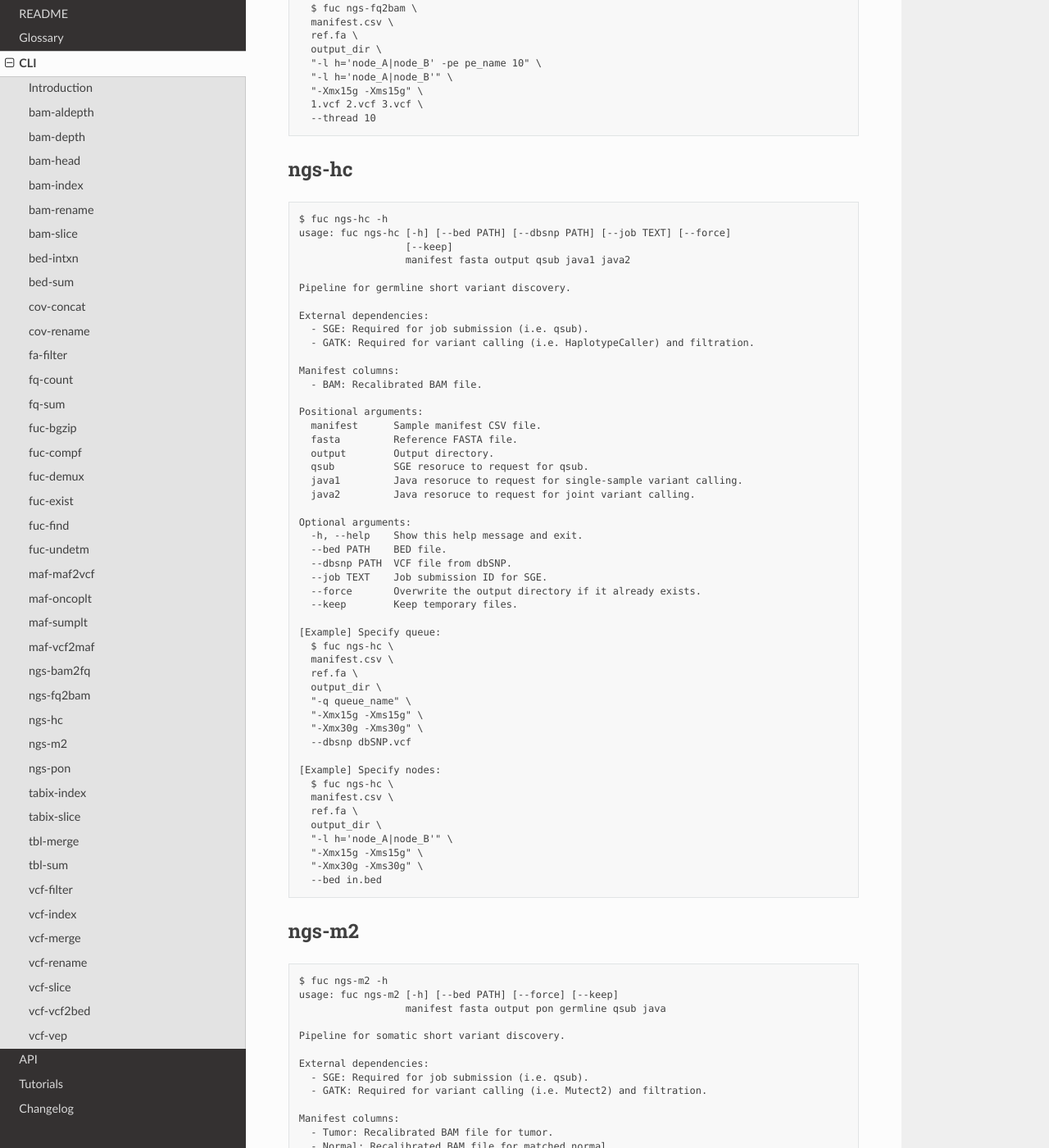
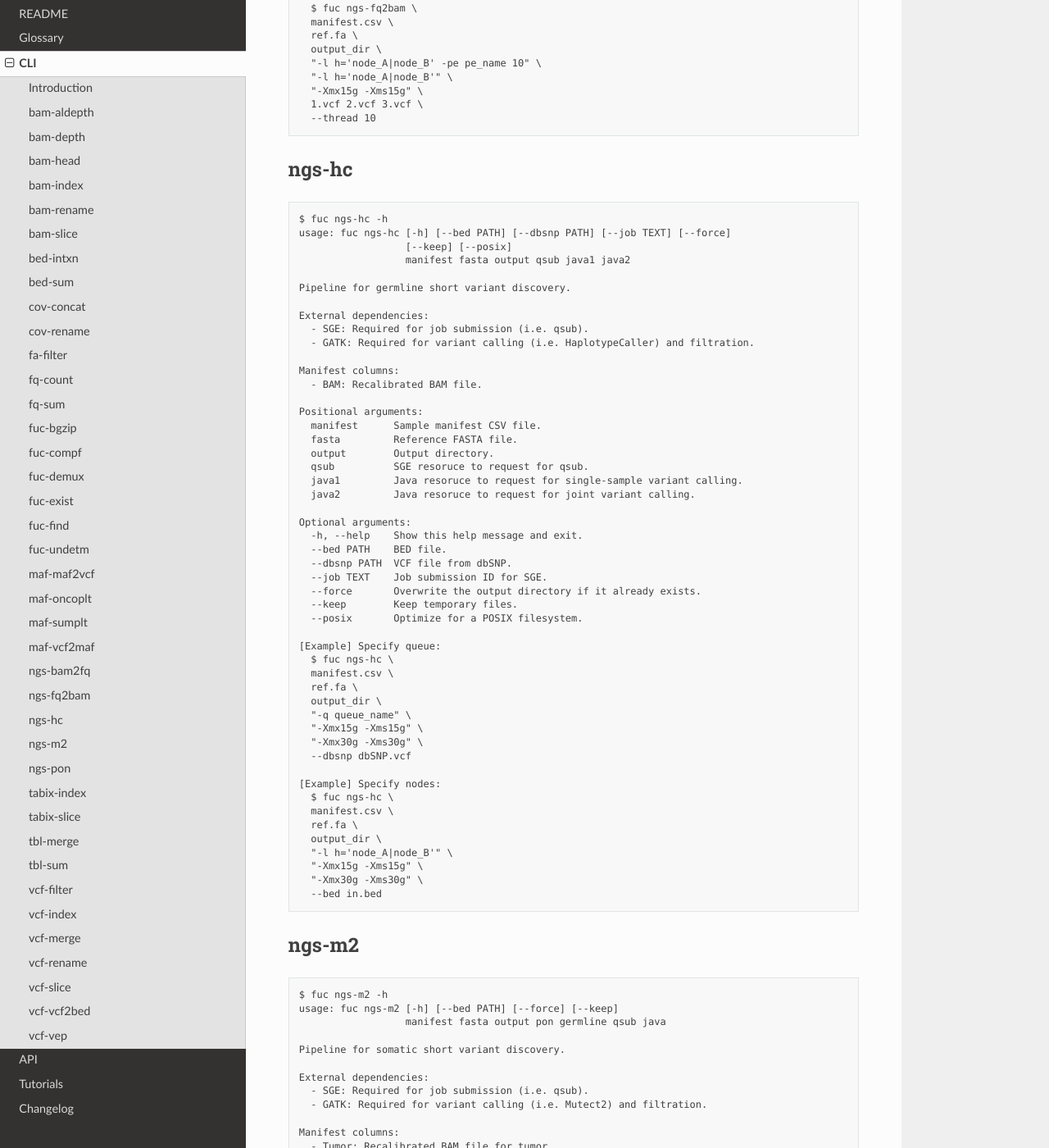
Before and after one commit to sbslee/fuc, a Sphinx documentation site: the page built from docs/cli.rst, in a window 1280 px wide and 1400 px high, scrolled down 14157 px. Shown: the whole window at 82% size. Built offline with Sphinx 7.4.7 and the Read the Docs theme 2.0.0, drawn with Linux system fonts in a browser that asks for light colours.

Commit message:
Update docs

```diff
--- a/docs/cli.rst
+++ b/docs/cli.rst
@@ -845,7 +845,7 @@ ngs-hc
 
    $ fuc ngs-hc -h
    usage: fuc ngs-hc [-h] [--bed PATH] [--dbsnp PATH] [--job TEXT] [--force]
-                     [--keep]
+                     [--keep] [--posix]
                      manifest fasta output qsub java1 java2
 
    Pipeline for germline short variant discovery.
@@ -872,6 +872,7 @@ ngs-hc
      --job TEXT    Job submission ID for SGE.
      --force       Overwrite the output directory if it already exists.
      --keep        Keep temporary files.
+     --posix       Optimize for a POSIX filesystem.
 
    [Example] Specify queue:
      $ fuc ngs-hc \
```
